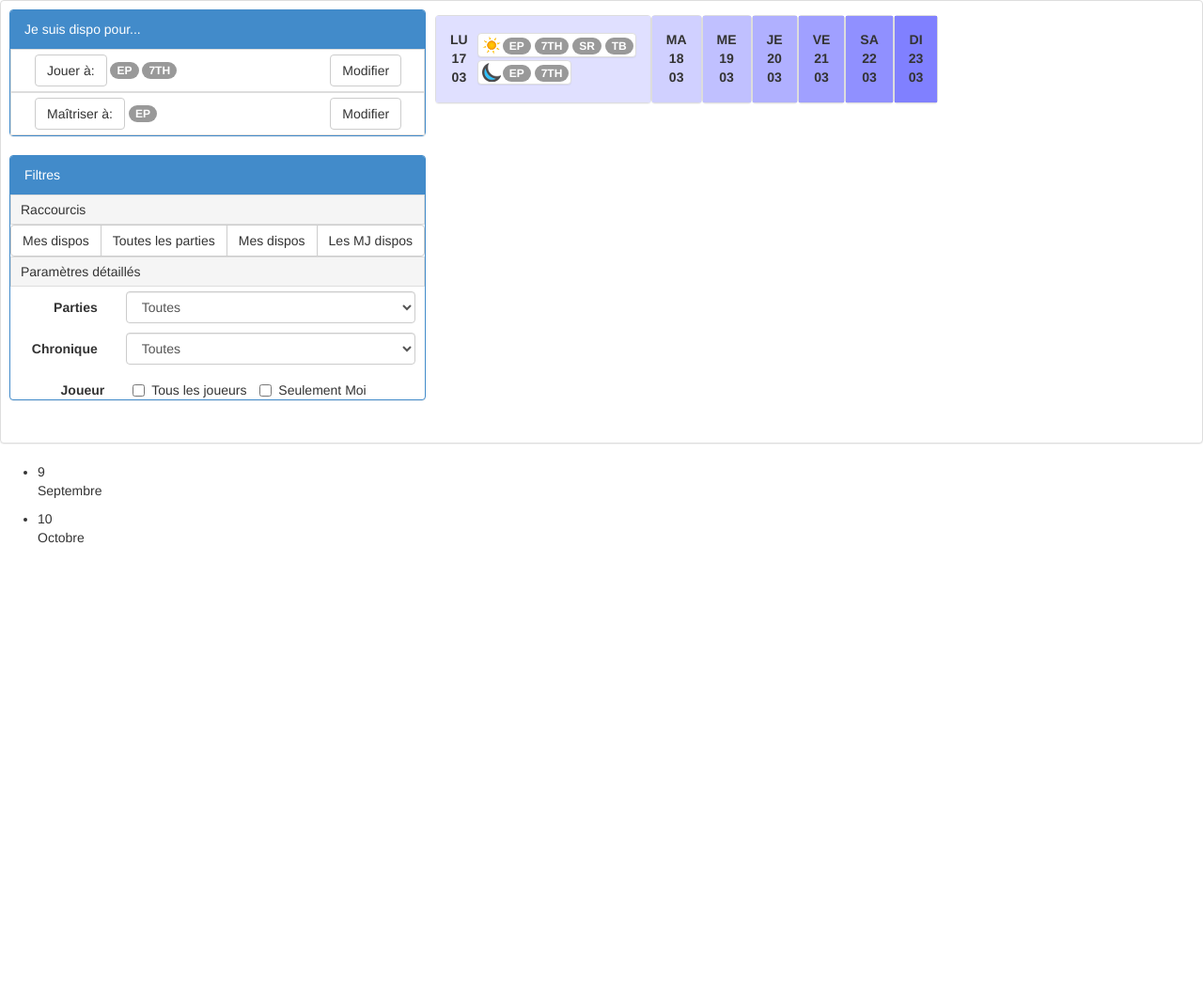
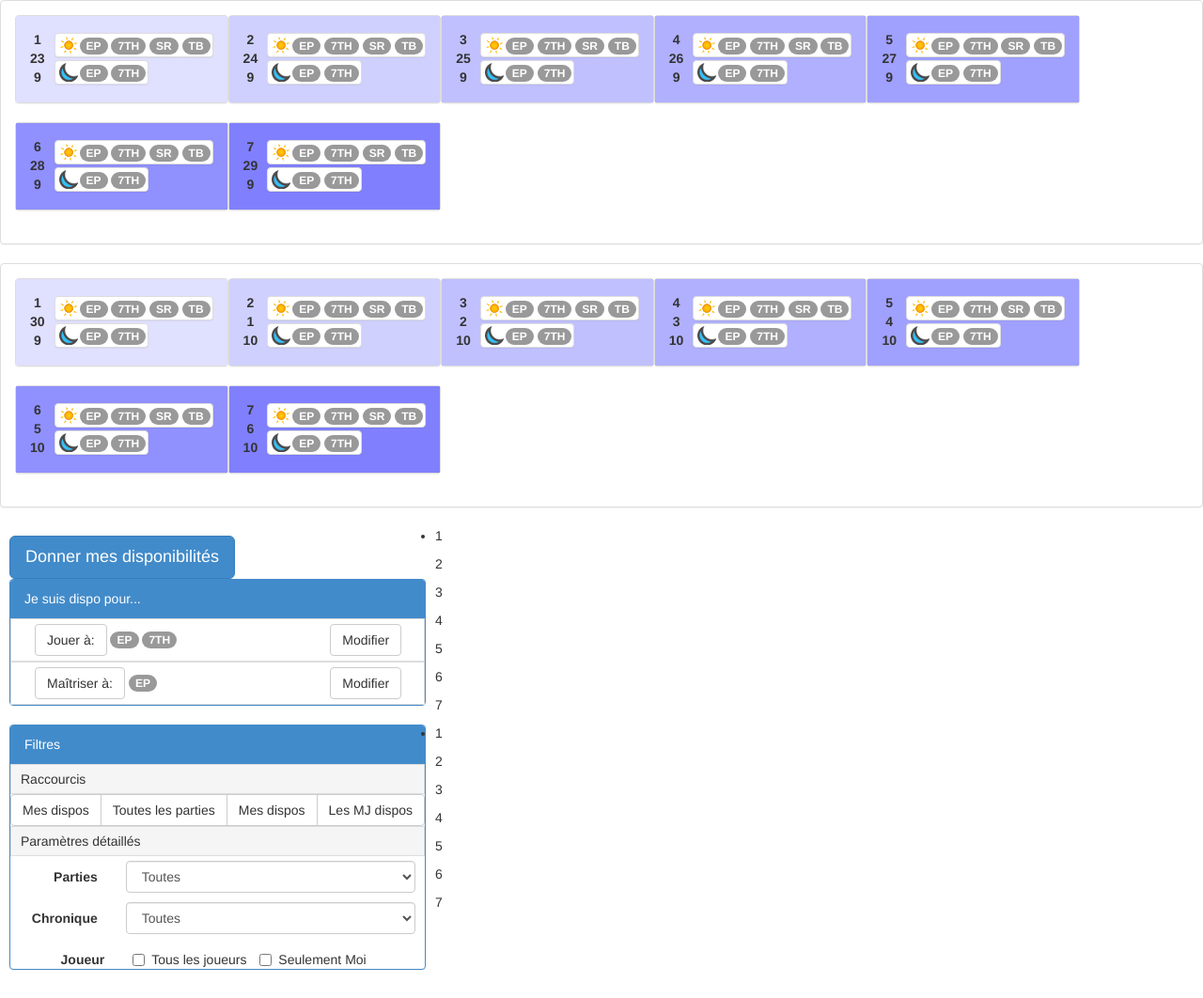
Before and after one commit to neyrick/gayming, a Node project: template gamegrinder-js/WebContent/index.html in a window 1280 px wide. Shown: the whole page at 94% size. Before the commit the page ends 578 px from the top, so only its background shows below. Run offline with Node 20 templates, Linux system fonts and the light colour scheme; the template is opened without the code that fills it, so the values that code supplies are empty; some libraries are stand-ins or nearby versions.

Commit message:
Elements UI dispos en masse premieres iterations calendrier

```diff
--- a/gamegrinder-js/WebContent/css/gg.css
+++ b/gamegrinder-js/WebContent/css/gg.css
@@ -1,3 +1,10 @@
+.massDispoStatusButton{
+}
+.massDispoSettingButton{
+}
+.bigButton {
+	margin-bottom: 20px;
+}
 .mainColumn {
 	float: left;
 	margin: 10px;
--- a/gamegrinder-js/WebContent/index.html
+++ b/gamegrinder-js/WebContent/index.html
@@ -1,23 +1,111 @@
-<!doctype html>
-<html lang="en">
+<!DOCTYPE html>
+<html lang="en" ng-app>
 <head>
 <meta charset="utf-8">
 <title>Tests Gamegrinder</title>
-<link href="css/bootstrap.min.css" rel="stylesheet" media="screen">
+<link href="css/bootstrap.css" rel="stylesheet" media="screen">
 <link rel="stylesheet" href="css/gg.css">
 <!-- link rel="stylesheet" href="css/bootstrap.css"-->
 <script src="lib/angular/angular.js"></script>
 <script src="js/controllers.js"></script>
+<script src="js/filters.js"></script>
 <!-- jQuery (necessary for Bootstrap's JavaScript plugins) -->
-<script src="//code.jquery.com/jquery.js"></script>
+<script src="js/jquery.js"></script>
 <!-- Include all compiled plugins (below), or include individual files as needed -->
 <script src="js/bootstrap.min.js"></script>
 
 <meta name="viewport" content="width=device-width, initial-scale=1.0">
 <!-- Bootstrap -->
 </head>
-<body>
+<body  ng-controller="GameGrinderCtrl">
+
+ 	<div>
+		<div class="panel panel-default weekPanel" ng-repeat="week in weeks">
+			<div class="panel-body">
+
+				<div class="panel panel-default day{{day.dow}} dayPanel" ng-repeat="day in week.days">
+					<div class="panel-body day{{day.dow}} dayBodyPanel">
+						<div class="datePanel">
+							{{ day.dow }}<br /> {{ day.dom }} <br /> {{ day.month }}
+						</div>
+						<div class="timeFramesPanel">
+							<div class="panel panel-default timeFramePanel">
+								<div class="timeFrameBodyPanel panel-body">
+									<img class="timeFrameItem" src="images/aprem.gif" /> <span
+										class="badge">EP</span> <span class="badge">7TH</span> <span
+										class="badge">SR</span> <span class="badge">TB</span>
+								</div>
+							</div>
+							<br />
+							<div class="panel panel-default timeFramePanel">
+								<div class="timeFrameBodyPanel panel-body">
+									<img class="timeFrameItem" src="images/soir.gif" /> <span
+										class="badge">EP</span> <span class="badge">7TH</span>
+								</div>
+							</div>
+						</div>
+					</div>
+				</div>
+
+			</div>
+		</div>
+	</div>
+
 	<div class="mainColumn">
+
+
+		<script>
+		 $(function() {
+		// run the currently selected effect
+			$( "#dispoModal" ).on('show.bs.modal', function () {
+				$( "#dispoCarousel" ).carousel(0);
+			});
+			$( ".massDispoStatusButton" ).click(function() {
+				$( "#dispoCarousel" ).carousel(1);
+				return false;
+			});
+			$( ".massDispoSettingButton" ).click(function() {
+				$(this).addClass("btn-primary");
+				$( "#dispoCarousel" ).carousel(2);
+
+				return false;
+			});
+		});
+		</script>
+	<!-- Modal -->
+	<div id="dispoModal" class="modal fade" tabindex="-1" role="dialog" aria-labelledby="dispoModalLabel" aria-hidden="true">
+	  <div class="modal-dialog">
+	    <div class="modal-content">
+		<div class="modal-header">
+			<button type="button" class="close" data-dismiss="modal" aria-hidden="true">×</button>
+			<h3 id="dispoModalLabel">Je suis dispo pour...</h3>
+		</div>
+		<div class="modal-body">
+		    <div id="dispoCarousel" class="carousel slide" data-interval="false">
+			    <!-- Carousel items -->
+			    <div class="carousel-inner">
+				<div class="active item btn-group-vertical">
+				  <button type="button" class="btn btn-primary massDispoStatusButton">... jouer à...</button>
+				  <button type="button" class="btn btn-primary massDispoStatusButton">... maîtriser à...</button>
+				</div>
+				<div class="item btn-group-vertical">
+				  <button type="button" class="btn btn-primary massDispoSettingButton"><span class="badge">EP</span> Eclipse Phase</button>
+				  <button type="button" class="btn btn-primary massDispoSettingButton"><span class="badge">7SP</span> 7th Sea: Pirates</button>
+				  <button type="button" class="btn btn-primary massDispoSettingButton"><span class="badge">SRQ</span> Shadowrun: Québec</button>
+				</div>
+				<div class="item" id="dispoSlide3">DIV 3</div>
+			    </div>
+		    </div>
+		</div>
+		<div class="modal-footer">
+			<button type="button" class="btn" data-dismiss="modal" aria-hidden="true">Close</button>
+			<button type="button" class="btn btn-primary">Save changes</button>
+		</div>
+	     </div>
+	  </div>
+	</div>
+
+	<a data-toggle="modal" href="#dispoModal" class="btn btn-primary btn-lg">Donner mes disponibilités</a>
 	<div class="panel panel-primary">
 		<div class="panel-heading">Je suis dispo pour...</div>
 		<div class="panel-body containerPanel">
@@ -41,6 +129,7 @@
 		      </div>
 		</div>
 	</div>
+
 		<div class="panel panel-primary">
 			<div class="panel-heading">Filtres</div>
 			<div class="panel-body containerPanel">
@@ -90,84 +179,12 @@
 			</div>
 		</div>
 	</div>
-	<div>
-		<div class="panel panel-default weekPanel">
-			<div class="panel-body">
 
-				<div class="panel panel-default day1 dayPanel">
-					<div class="panel-body day1 dayBodyPanel">
-						<div class="datePanel">
-							LU<br />17<br />03
-						</div>
-						<div class="timeFramesPanel">
-							<div class="panel panel-default timeFramePanel">
-								<div class="timeFrameBodyPanel panel-body">
-									<img class="timeFrameItem" src="images/aprem.gif" /> <span
-										class="badge">EP</span> <span class="badge">7TH</span> <span
-										class="badge">SR</span> <span class="badge">TB</span>
-								</div>
-							</div>
-							<br />
-							<div class="panel panel-default timeFramePanel">
-								<div class="timeFrameBodyPanel panel-body">
-									<img class="timeFrameItem" src="images/soir.gif" /> <span
-										class="badge">EP</span> <span class="badge">7TH</span>
-								</div>
-							</div>
-						</div>
-					</div>
-				</div>
-				<div class="panel panel-default day2 dayPanel">
-					<div class="panel-body day2 dayBodyPanel">
-						<div class="datePanel">
-							MA<br />18<br />03
-						</div>
-					</div>
-				</div>
-				<div class="panel panel-default day3 dayPanel">
-					<div class="panel-body day3 dayBodyPanel">
-						<div class="datePanel">
-							ME<br />19<br />03
-						</div>
-					</div>
-				</div>
-				<div class="panel panel-default day4 dayPanel">
-					<div class="panel-body day4 dayBodyPanel">
-						<div class="datePanel">
-							JE<br />20<br />03
-						</div>
-					</div>
-				</div>
-				<div class="panel panel-default day5 dayPanel">
-					<div class="panel-body day5 dayBodyPanel">
-						<div class="datePanel">
-							VE<br />21<br />03
-						</div>
-					</div>
-				</div>
-				<div class="panel panel-default day6 dayPanel">
-					<div class="panel-body day6 dayBodyPanel">
-						<div class="datePanel">
-							SA<br />22<br />03
-						</div>
-					</div>
-				</div>
-				<div class="panel panel-default day7 dayPanel">
-					<div class="panel-body day7 dayBodyPanel">
-						<div class="datePanel">
-							DI<br />23<br />03
-						</div>
-					</div>
-				</div>
-			</div>
-		</div>
-	</div>
 
-	<div class="gg-container" ng-app>
-		<div class="gg-container" ng-controller="GameGrinderCtrl">
+		<div class="gg-container">
 			<ul>
-				<li ng-repeat="month in months">{{month.index}}
-					<p>{{month.name}}</p>
+				<li ng-repeat="week in weeks">
+					<p ng-repeat="day in week.days">{{day.dow}}</p>
 				</li>
 			</ul>
 		</div>
--- a/gamegrinder-js/WebContent/js/controllers.js
+++ b/gamegrinder-js/WebContent/js/controllers.js
@@ -6,32 +6,40 @@
   $scope.settings = [
     {"id": 1,
      "name": "Eclipse Phase",
+     "code": "EP",
      "open": true},
     {"id": 2,
      "name": "7th Sea: Pirates",
+     "code": "7SP",
      "open": true},
     {"id": 3,
      "name": "Terres Balafrées",
+     "code": "TB",
+     "open": true},
+    {"id": 4,
+     "name": "Shadowrun Québec",
+     "code": "SRQ",
      "open": true},
   ];
 
-  $scope.months = [
-    {"index": 9,
-     "name": "Septembre",
-     "days": [
-         {"index": 1, "dow": 7},
-         {"index": 2, "dow": 1},
-         {"index": 3, "dow": 2},
-         {"index": 4, "dow": 3},
-         {"index": 5, "dow": 4},
+  $scope.weeks = [
+    {"id": 1, "days": [
+         {"dow": 1, "dom": 23, "month": 9, "year": 2013},
+         {"dow": 2, "dom": 24, "month": 9, "year": 2013},
+         {"dow": 3, "dom": 25, "month": 9, "year": 2013},
+         {"dow": 4, "dom": 26, "month": 9, "year": 2013},
+         {"dow": 5, "dom": 27, "month": 9, "year": 2013},
+         {"dow": 6, "dom": 28, "month": 9, "year": 2013},
+         {"dow": 7, "dom": 29, "month": 9, "year": 2013},
     ]},
-    {"index": 10,
-     "name": "Octobre",
-     "days": [
-         {"index": 1, "dow": 2},
-         {"index": 2, "dow": 3},
-         {"index": 3, "dow": 4},
-         {"index": 4, "dow": 5},
+    {"id": 2, "days": [
+         {"dow": 1, "dom": 30, "month": 9, "year": 2013},
+         {"dow": 2, "dom": 1, "month": 10, "year": 2013},
+         {"dow": 3, "dom": 2, "month": 10, "year": 2013},
+         {"dow": 4, "dom": 3, "month": 10, "year": 2013},
+         {"dow": 5, "dom": 4, "month": 10, "year": 2013},
+         {"dow": 6, "dom": 5, "month": 10, "year": 2013},
+         {"dow": 7, "dom": 6, "month": 10, "year": 2013},
     ]},
   ];
 
--- a/gamegrinder-js/WebContent/js/filters.js
+++ b/gamegrinder-js/WebContent/js/filters.js
@@ -1,3 +1,10 @@
 'use strict';
 
-/* Filters */
+var dowCode = [ "", "LU", "MA", "ME", "JE", "VE", "SA", "DI"];
+
+angular.module('gamegrinderFilters', []).filter('dowCode', function() {
+    return function(input) {
+//	return dowCode[input];
+	    return "LU";
+    };
+});
```
Also changed, not shown: gamegrinder-js/WebContent/css/bootstrap-responsive.css (deleted), gamegrinder-js/WebContent/css/bootstrap-responsive.min.css (deleted). Lines whose indentation alone changed are shown as unchanged.
